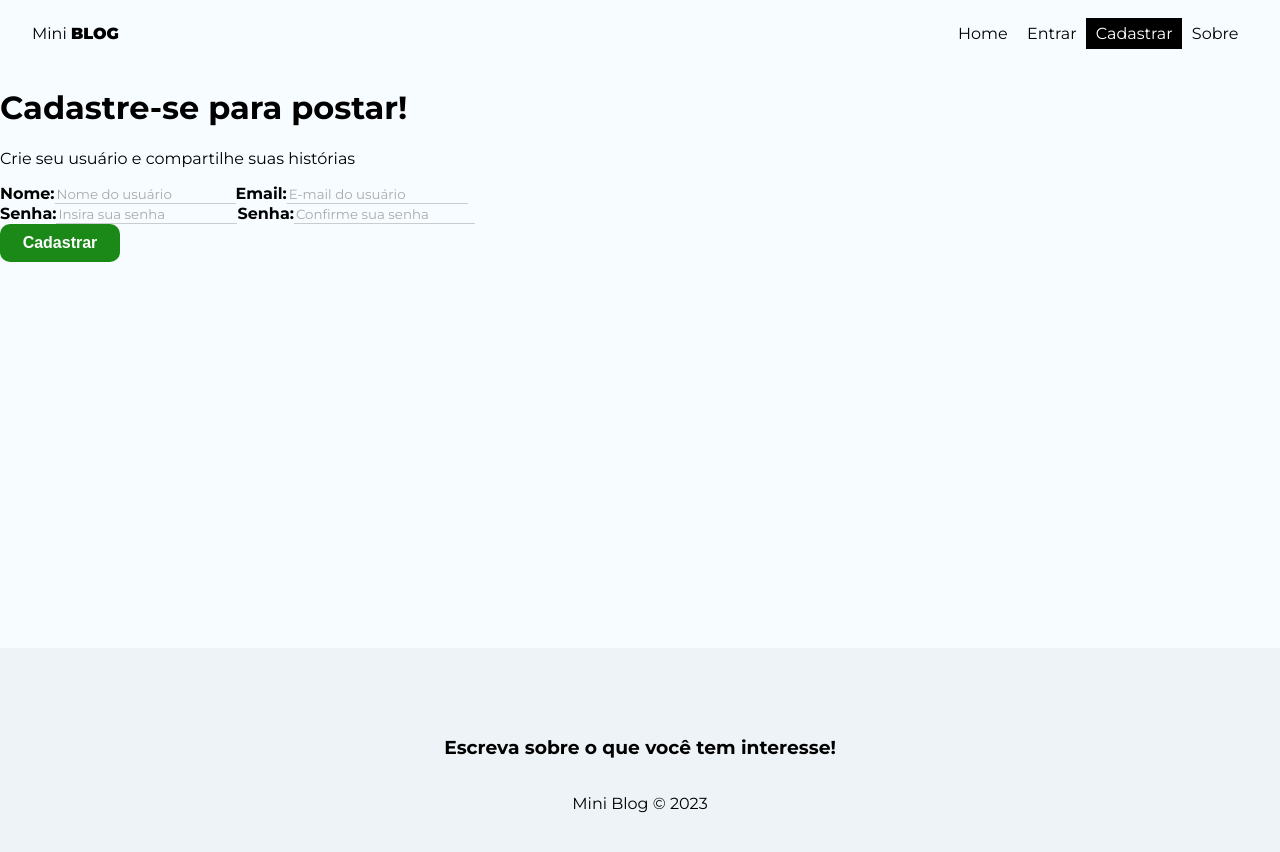
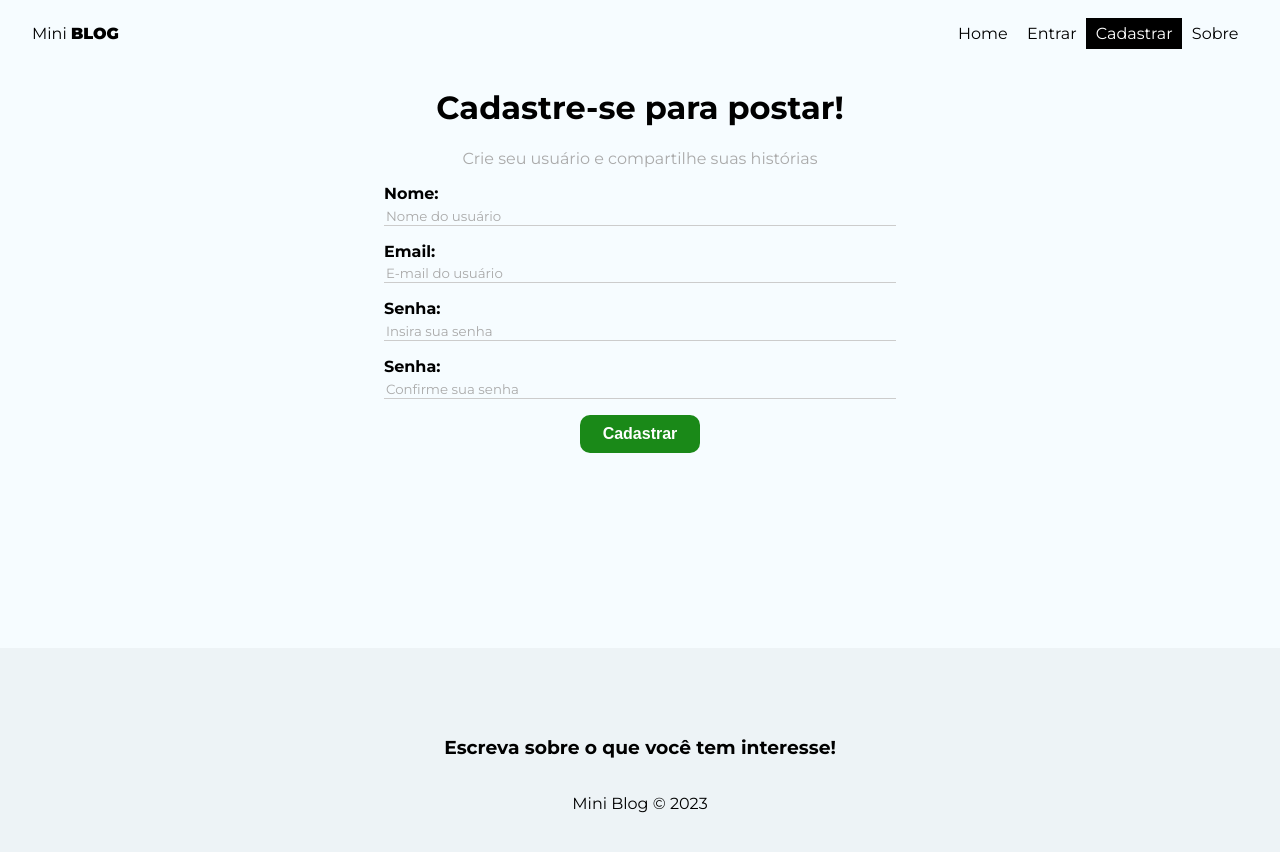
Before and after one commit to GutoCitton/Udemy-miniblog, a React (Create React App) app: page /register in a window 1280 px wide. Shown: the top 852 px of the page. Built offline with nearby package versions, Linux system fonts and the light colour scheme.

Commit message:
aula_125

```diff
--- a/src/index.css
+++ b/src/index.css
@@ -38,8 +38,13 @@ nav button:hover {
 
 form {
   max-width: 40%;
+  margin: 0 auto;
+}
+
+label {
+  display: flex;
   flex-direction: column;
-  margin-bottom: 1px;
+  margin-bottom: 1em;
 }
 
 label span {
@@ -75,7 +80,7 @@ textarea {
   border-radius: 0;
 }
 
-btn.btn-outline {
+.btn.btn-outline {
   background-color: transparent;
   border-radius: 0;
   color: #000;
@@ -83,20 +88,20 @@ btn.btn-outline {
   padding: 7px 30px;
 }
 
-btn::hover {
+.btn::hover {
   background-color: #0f730c;
   color: #fff;
 }
 
-btn.btn-outline:hover {
+.btn.btn-outline:hover {
   background-color: #000;
 }
 
-btn.btn-danger:hover {
+.btn.btn-danger:hover {
   background-color: #dc3545;
 }
 
-btn[disable] {
+.btn[disable] {
   background-color: #aaa;
 }
 
--- a/src/pages/Register/Register.js
+++ b/src/pages/Register/Register.js
@@ -4,29 +4,55 @@ import { useState, useEffect } from 'react';
 
 
 const Register = () => {
+  const [displayName, setDisplayName] = useState('');
+  const [email, setEmail] = useState('');
+  const [password, setPassword] = useState('');
+  const [ConfirmPassword, setConfirmPassword] = useState('');
+  const [error, setError] = useState('');
+
+  const handleSubmit = (e) => {
+    e.preventDefault()
+
+    setError('')
+
+    const user = {
+      displayName,
+      email,
+      password
+    }
+
+    if(password !== ConfirmPassword) {
+      setError('As senhas precisam ser iguais')
+      return
+    }
+
+    console.log(user)
+  }
+
 
   return (
-    <div>
+    <div className={styles.register}>
       <h1>Cadastre-se para postar!</h1>
       <p>Crie seu usuário e compartilhe suas histórias</p>
-      <form>
+      <form onSubmit={handleSubmit}>
         <label>
           <span>Nome:</span>
-          <input type='text' name='displayName' required placeholder='Nome do usuário' />
+          <input type='text' name='displayName' required placeholder='Nome do usuário' value={displayName} onChange={(e) => setDisplayName(e.target.value)} />
         </label>
         <label>
           <span>Email:</span>
-          <input type='email' name='email' required placeholder='E-mail do usuário' />
+          <input type='email' name='email' required placeholder='E-mail do usuário'  value={email} onChange={(e) => setEmail(e.target.value)}/>
         </label>
         <label>
           <span>Senha:</span>
-          <input type='password' name='password' required placeholder='Insira sua senha' />
+          <input type='password' name='password' required placeholder='Insira sua senha' value={password} onChange={(e) => setPassword(e.target.value)} />
         </label>
         <label>
           <span>Senha:</span>
-          <input type='password' name='confirmPassword' required placeholder='Confirme sua senha' />
+          <input type='password' name='confirmPassword' required placeholder='Confirme sua senha' value={ConfirmPassword} onChange={(e) => setConfirmPassword(e.target.value)} />
         </label>
         <button className='btn'>Cadastrar</button>
+        {error && <p className='error'>{error}</p>}
       </form>
     </div>
   )
```
